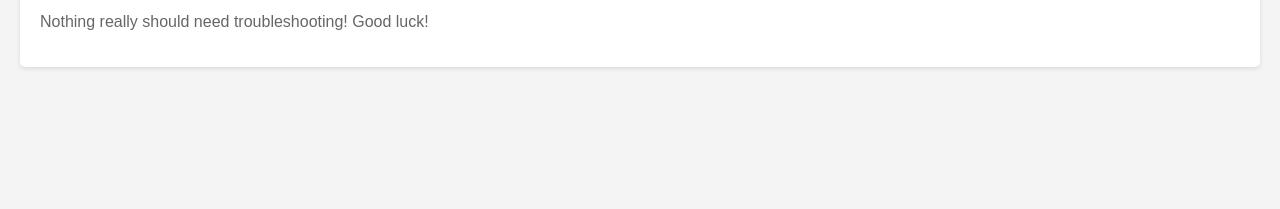
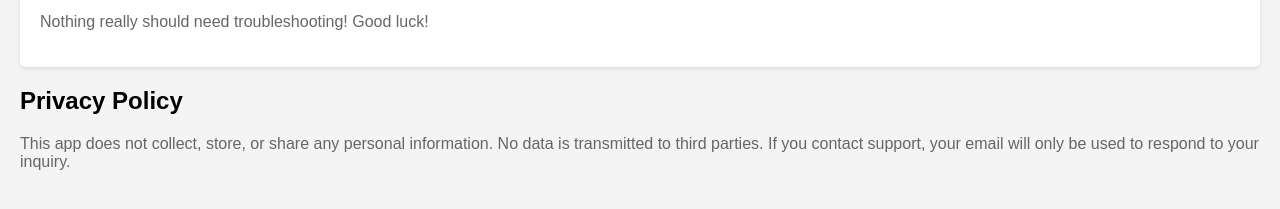
Before and after one commit to TheRealBiggySmalls/TheRealBiggySmalls.github.io, a plain HTML site: page index.html in a window 1280 px wide. Shown: the part 141-350 px from the top of the page. Drawn offline with Linux system fonts and the light colour scheme.

Commit message:
privacy policy

```diff
--- a/index.html
+++ b/index.html
@@ -38,5 +38,12 @@
         <p>If you need help with the app, please contact nicholassujecki@gmail.com</p>
         <p>Nothing really should need troubleshooting! Good luck!</p>
     </div>
+    <div class="privacy-poicy">
+        <h2>Privacy Policy</h2>
+        <p>
+            This app does not collect, store, or share any personal information. No data is transmitted to third parties.
+            If you contact support, your email will only be used to respond to your inquiry.
+        </p>
+    </div>
 </body>
 </html>
```
